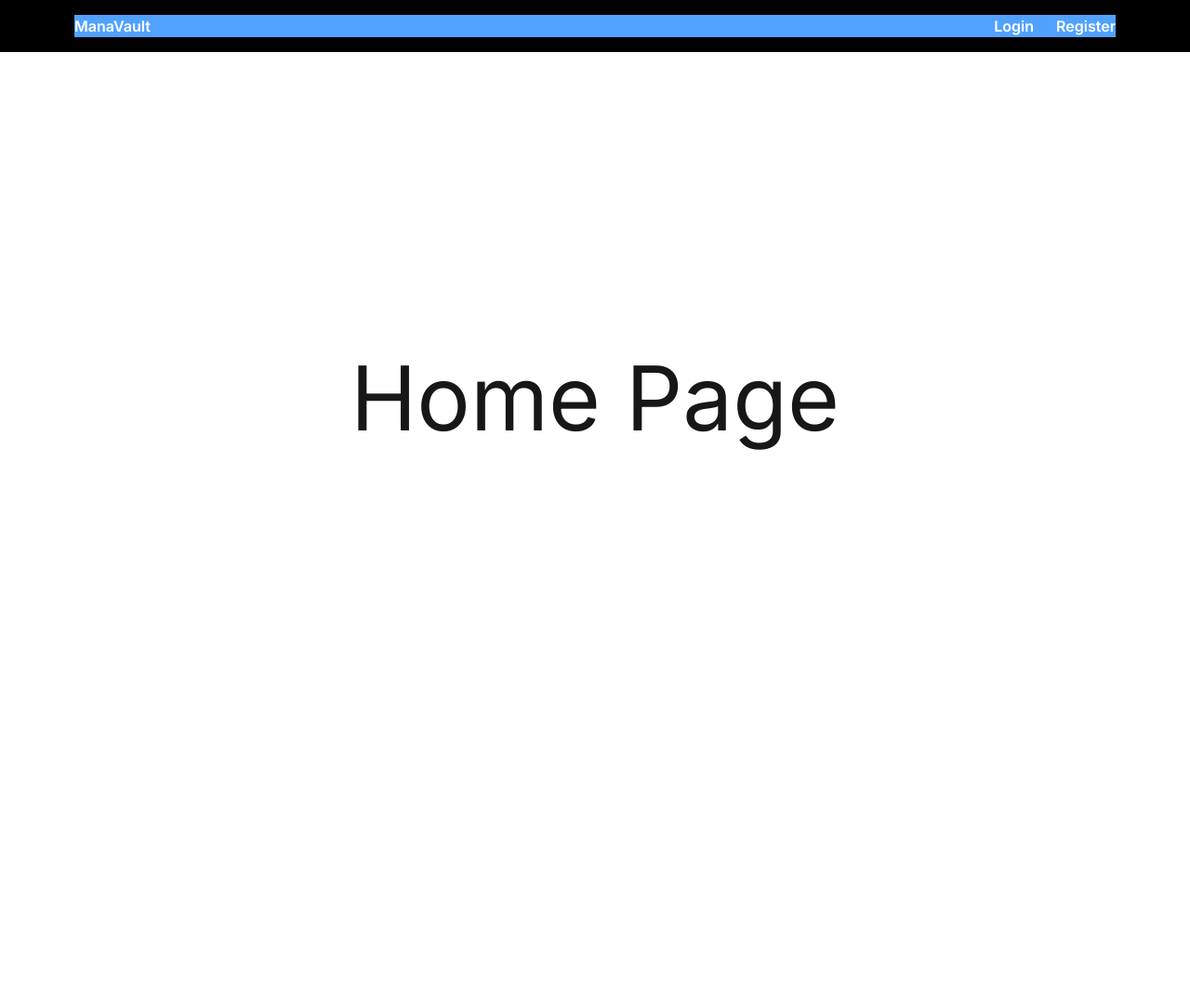
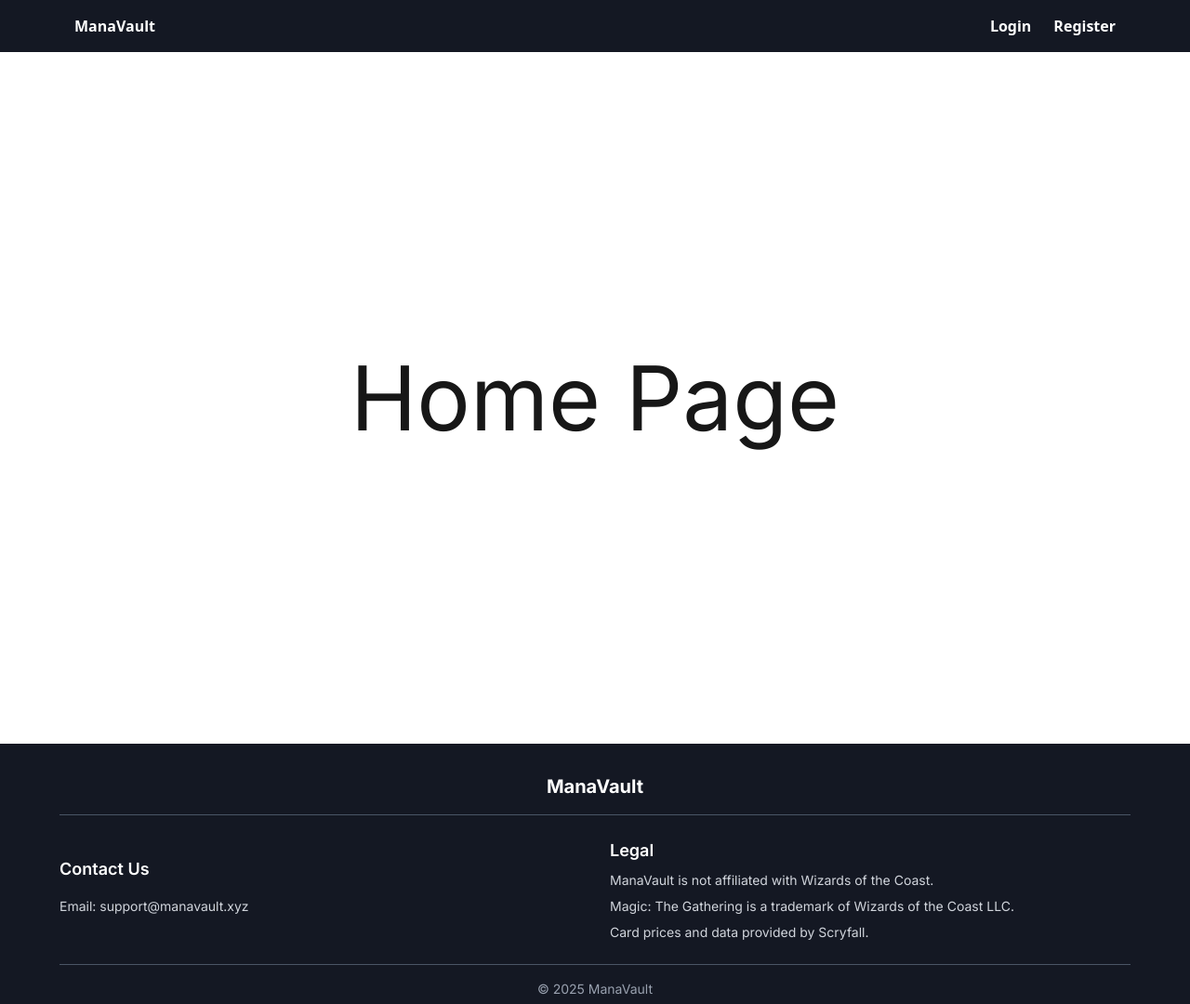
Before and after one commit to hari-co/ManaVault, a Next.js app: page / in a window 1280 px wide. Shown: the whole page at 93% size. Before the commit the page ends 800 px from the top, so only its background shows below. Built offline with nearby package versions, Linux system fonts and the light colour scheme; no server answers.

Commit message:
Added footer, updated nav bar

```diff
--- /dev/null
+++ b/components/Footer.tsx
@@ -0,0 +1,34 @@
+const Footer: React.FC = () => {
+    return (
+        <footer className="h-70 w-full bg-[#141823] text-gray-300 px-6 py-8">
+            <div className="max-w-6xl mx-auto">
+                <div className="border-b border-gray-600 pb-4 mb-6 text-center">
+                    <h2 className="text-xl font-bold text-white">ManaVault</h2>
+                </div>
+                <div className="grid grid-cols-1 md:grid-cols-2 gap-8 mb-6">
+                    <div className="mt-5">
+                        <h3 className="text-lg font-semibold text-white mb-4">Contact Us</h3>
+                        <div className="space-y-2 text-sm">
+                            <p>Email: support@manavault.xyz</p>
+                        </div>
+                    </div>
+                    <div>
+                        <h3 className="text-lg font-semibold text-white mb-2">Legal</h3>
+                        <div className="space-y-2 text-sm">
+                            <p>ManaVault is not affiliated with Wizards of the Coast.</p>
+                            <p>Magic: The Gathering is a trademark of Wizards of the Coast LLC.</p>
+                            <p>Card prices and data provided by Scryfall.</p>
+                        </div>
+                    </div>
+                </div>
+                <div className="border-t border-gray-600 pt-4 text-center mb-5">
+                    <p className="text-gray-400 text-sm">
+                        © 2025 ManaVault
+                    </p>
+                </div>
+            </div>
+        </footer>
+    )
+}
+
+export default Footer;
--- a/components/navbar.tsx
+++ b/components/navbar.tsx
@@ -27,19 +27,19 @@ const NavBar: React.FC = () => {
     };
 
     return (
-        <nav className='flex top-0 z-50 bg-black text-white py-4 px-20 font-semibold h-14 justify-center'>
-            <div className='bg-blue-400 w-full flex items-center justify-between'>
-                <Link href="/" className='hover:text-purple-400'>ManaVault</Link>
+        <nav className='flex top-0 z-50 bg-[#141823] text-white py-4 px-20 font-sans font-semibold h-14 justify-center'>
+            <div className='w-full flex items-center justify-between'>
+                <Link href="/" className='hover:text-[#616dc9]'>ManaVault</Link>
                 <div className='hidden md:flex space-x-6'>
                     {user ? (
                         <div className='flex space-x-6'>
-                        <Link href="/library" className='hover:text-purple-400'>Library</Link>
-                        <button className='hover:text-purple-400' onClick={signOutUser}>Log Out</button>
+                        <Link href="/library" className='hover:text-[#616dc9]'>Library</Link>
+                        <button className='hover:text-[#616dc9]' onClick={signOutUser}>Log Out</button>
                         </div>
                     ) : (
                         <div className='flex space-x-6'>
-                        <Link href="/account/login" className='hover:text-purple-400'>Login</Link>
-                        <Link href="/account/register" className='hover:text-purple-400'>Register</Link>
+                        <Link href="/account/login" className='hover:text-[#616dc9]'>Login</Link>
+                        <Link href="/account/register" className='hover:text-[#616dc9]'>Register</Link>
                         </div>
                     )}
                 </div>
--- a/src/app/layout.tsx
+++ b/src/app/layout.tsx
@@ -1,6 +1,7 @@
 import type { Metadata } from "next";
 import "./globals.css";
 import NavBar from "../../components/Navbar";
+import Footer from "../../components/Footer";
 
 export const metadata: Metadata = {
   title: "ManaVault",
@@ -14,13 +15,12 @@ export default function RootLayout({
 }>) {
   return (
     <html lang="en">
-      <body className="flex flex-col bg-white m-0 p-0">
-        <div className="overflow-y-auto">
-          <NavBar />
-          <main className="">
-              {children}
-          </main>
-        </div>
+      <body className="flex flex-col min-h-screen bg-[#141823] m-0 p-0">
+        <NavBar />
+        <main className="flex-grow">
+          {children}
+        </main>
+        <Footer />
       </body>
     </html>
   );
--- a/src/app/library/page.tsx
+++ b/src/app/library/page.tsx
@@ -25,7 +25,7 @@ export default function Library() {
     return (
         user && (
         <BinderProvider>
-            <div className='flex flex-col h-[calc(100vh-3.5rem)] w-full font-sans font-medium'>
+            <div className='flex flex-col min-h-[calc(100vh-3.5rem)] w-full font-sans font-medium'>
                 <div className='text-gray-300 bg-gradient-to-b from-[#3f3cec] to-[#423fe9] p-3 h-60 relative flex-shrink-0'>
                     <div className='absolute top-0 left-0 w-full h-full'
                     style={{
@@ -61,6 +61,7 @@ export default function Library() {
                         </div>
                     </div>
                 </div>
+                <div className='h-15 bg-[#181e2c]'></div>
             </div>
         </BinderProvider>)
     );
--- a/src/app/page.tsx
+++ b/src/app/page.tsx
@@ -1,6 +1,6 @@
 export default function Home() {
   return (
-    <div className="flex items-center justify-center w-screen min-h-[calc(100vh-3.5rem)]">
+    <div className="flex items-center justify-center w-full min-h-[calc(100vh-3.5rem)]">
         <h1 className="text-center text-8xl">Home Page</h1>
     </div>
   );
```
